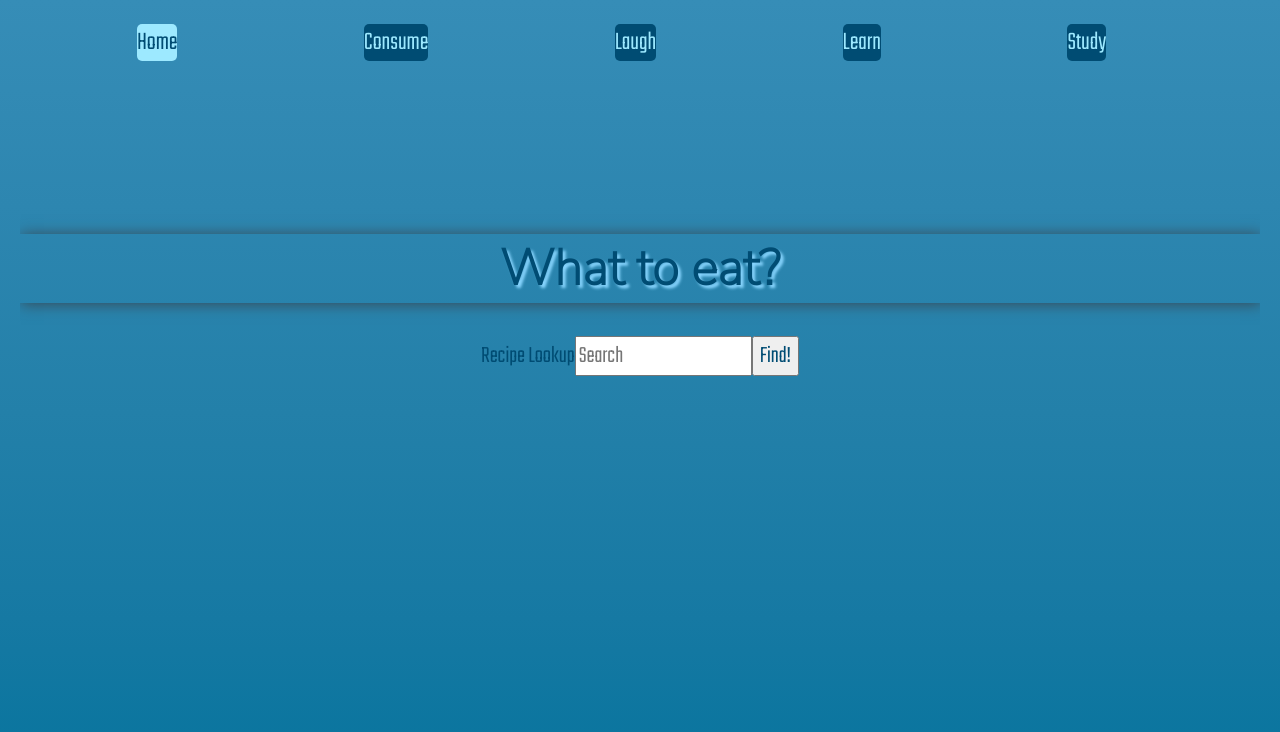
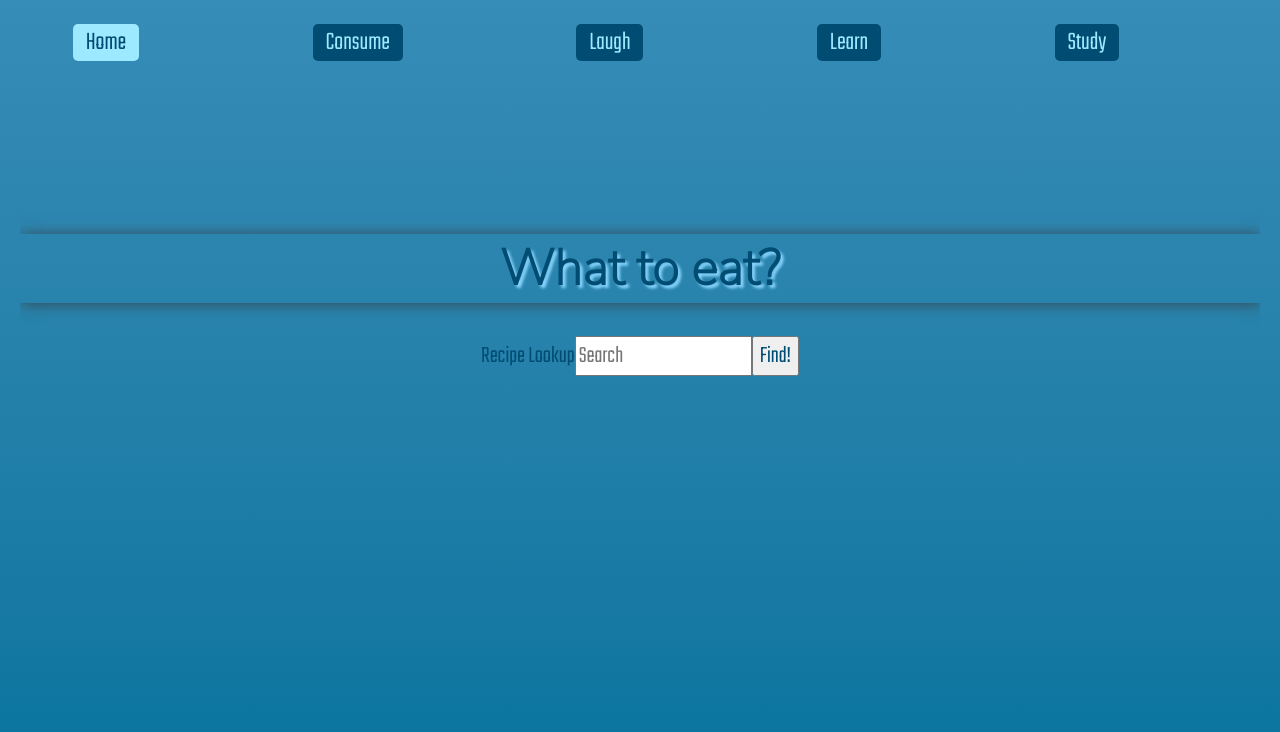
Before and after one commit to travis-micheletti/react-wellness-app, a React (Create React App) app: page /eat in a window 1280 px wide. Shown: the top 732 px of the page. Built offline with nearby package versions, Linux system fonts and the light colour scheme; a web font is replaced by a local one.

Commit message:
adjusted styling on navbar padding

```diff
--- a/src/App.css
+++ b/src/App.css
@@ -24,7 +24,7 @@ li {
   flex-direction: row;
   justify-content: space-evenly;
   margin-top: 3vh;
-  margin-left: -6vw;
+  margin-left: -10vw;
   column-gap: 1vw;
   /* border: 3px solid rgb(3, 224, 224); */
 
--- a/src/App.js
+++ b/src/App.js
@@ -1,5 +1,5 @@
 import './App.css';
-import { Link, Route, Routes } from 'react-router-dom'
+import { Route, Routes } from 'react-router-dom'
 import EatPage from './components/EatPage';
 import Home from './components/Home';
 import JokePage from './components/JokePage';
--- a/src/components/NavBar.js
+++ b/src/components/NavBar.js
@@ -6,6 +6,8 @@ const ListItem = styled.li`
   border-radius: 5px;
   border: none;
   color: #9DE9FF;
+  padding-left: 1vw;
+  padding-right: 1vw;
 `
 
 const HomeItem = styled(ListItem)`
```
